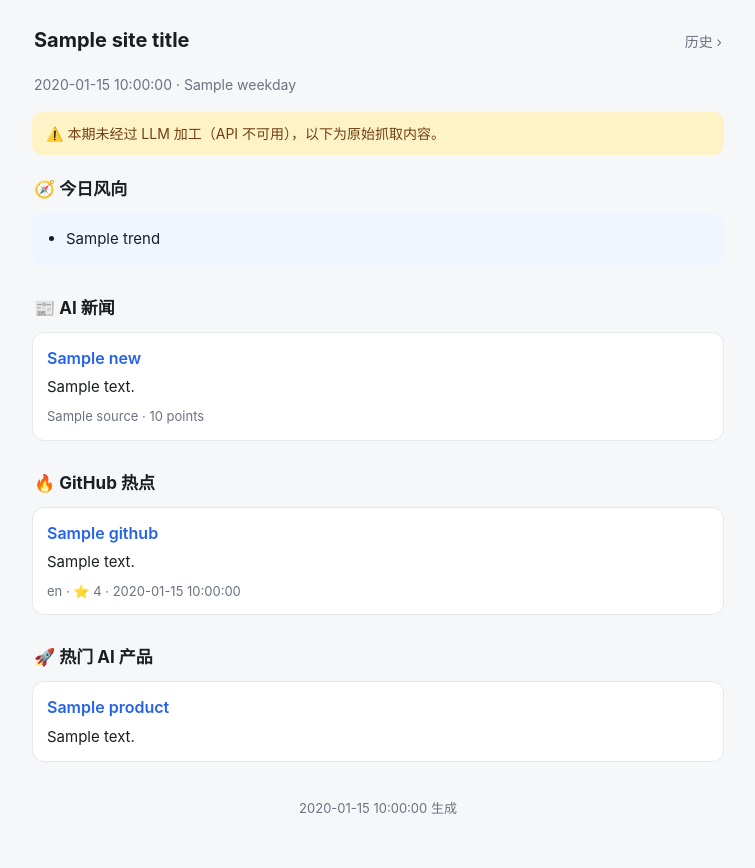
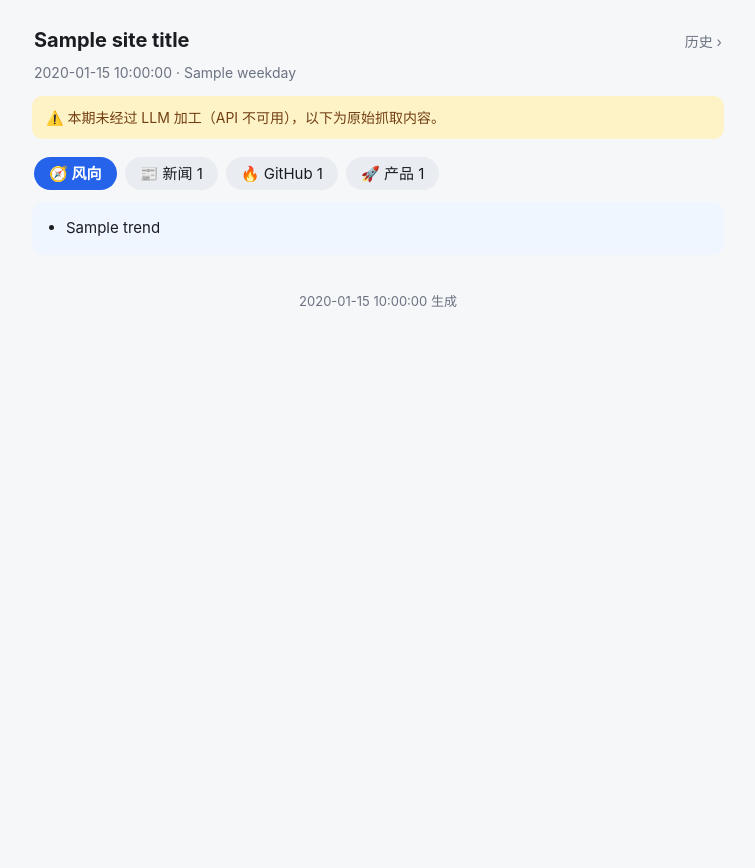
Before and after one commit to hejinjun/daily, a Python web app: template ai_daily/templates/daily.html.j2 in a window 1280 px wide. Shown: the whole page, without its empty margins (262-1017 px from the left). After the commit the page ends 307 px from the top, so only its background shows below. Run offline with Jinja, Linux system fonts and the light colour scheme; the template is opened without the code that fills it: most values are stand-ins (such as "Sample title", 1, 10 or a date in 2020).

Commit message:
日报页面改为 Tab 切换布局
Co-Authored-By: Claude Fable 5 <noreply@anthropic.com>

```diff
--- a/ai_daily/templates/daily.html.j2
+++ b/ai_daily/templates/daily.html.j2
@@ -8,11 +8,13 @@
   :root {
     --bg: #f6f7f9; --card: #ffffff; --text: #1a1d21; --muted: #6b7280;
     --accent: #2563eb; --border: #e5e7eb; --trend-bg: #eff6ff;
+    --pill: #e9ecf1; --pill-active: #2563eb; --pill-active-text: #fff;
   }
   @media (prefers-color-scheme: dark) {
     :root {
       --bg: #101216; --card: #1a1e24; --text: #e7e9ec; --muted: #9aa1ab;
       --accent: #7aa5f8; --border: #2a2f37; --trend-bg: #1b2536;
+      --pill: #232830; --pill-active: #3b6fd6; --pill-active-text: #fff;
     }
   }
   * { box-sizing: border-box; margin: 0; }
@@ -22,14 +24,32 @@
     -webkit-font-smoothing: antialiased;
   }
   .wrap { max-width: 720px; margin: 0 auto; padding: 16px 14px 48px; }
-  header { display: flex; align-items: baseline; justify-content: space-between; padding: 8px 2px 16px; }
+  header { display: flex; align-items: baseline; justify-content: space-between; padding: 8px 2px 4px; }
   header h1 { font-size: 20px; }
   header a { color: var(--muted); font-size: 14px; text-decoration: none; }
-  .date { color: var(--muted); font-size: 14px; margin: 0 2px 16px; }
-  section { margin-bottom: 28px; }
-  section > h2 { font-size: 17px; margin: 0 2px 10px; }
-  .trends { background: var(--trend-bg); border-radius: 12px; padding: 14px 16px; }
-  .trends li { margin-left: 1.2em; margin-bottom: 6px; font-size: 15px; }
+  .date { color: var(--muted); font-size: 14px; margin: 0 2px 12px; }
+
+  nav.tabs {
+    position: sticky; top: 0; z-index: 10;
+    display: flex; gap: 8px; overflow-x: auto;
+    background: var(--bg); padding: 10px 2px 12px;
+    -webkit-overflow-scrolling: touch; scrollbar-width: none;
+  }
+  nav.tabs::-webkit-scrollbar { display: none; }
+  nav.tabs button {
+    flex: 0 0 auto; border: none; cursor: pointer;
+    background: var(--pill); color: var(--text);
+    font: 15px/1 -apple-system, "PingFang SC", sans-serif;
+    padding: 9px 15px; border-radius: 999px;
+  }
+  nav.tabs button.active { background: var(--pill-active); color: var(--pill-active-text); font-weight: 600; }
+
+  .tab { display: none; }
+  .tab.active { display: block; animation: fade .15s ease; }
+  @keyframes fade { from { opacity: 0; } to { opacity: 1; } }
+
+  .trends { background: var(--trend-bg); border-radius: 12px; padding: 14px 16px; list-style-position: outside; }
+  .trends li { margin-left: 1.2em; margin-bottom: 8px; font-size: 15px; }
   .trends li:last-child { margin-bottom: 0; }
   .card {
     background: var(--card); border: 1px solid var(--border);
@@ -38,10 +58,10 @@
   .card a.title { color: var(--accent); font-weight: 600; text-decoration: none; word-break: break-word; }
   .card p { margin-top: 4px; font-size: 15px; }
   .meta { margin-top: 6px; color: var(--muted); font-size: 13px; }
-  .empty { color: var(--muted); font-size: 14px; padding: 4px 2px; }
+  .empty { color: var(--muted); font-size: 14px; padding: 12px 2px; }
   .notice {
     background: #fef3c7; color: #713f12; border-radius: 10px;
-    padding: 10px 14px; font-size: 14px; margin-bottom: 20px;
+    padding: 10px 14px; font-size: 14px; margin: 0 0 8px;
   }
   @media (prefers-color-scheme: dark) { .notice { background: #3a2f14; color: #fde68a; } }
   footer { color: var(--muted); font-size: 13px; text-align: center; margin-top: 36px; }
@@ -59,17 +79,22 @@
   <div class="notice">⚠️ 本期未经过 LLM 加工（API 不可用），以下为原始抓取内容。</div>
   {% endif %}
 
-  {% if trends %}
-  <section>
-    <h2>🧭 今日风向</h2>
+  <nav class="tabs">
+    <button data-tab="trends" class="active">🧭 风向</button>
+    <button data-tab="news">📰 新闻{% if news %} {{ news|length }}{% endif %}</button>
+    <button data-tab="github">🔥 GitHub{% if github %} {{ github|length }}{% endif %}</button>
+    <button data-tab="products">🚀 产品{% if products %} {{ products|length }}{% endif %}</button>
+  </nav>
+
+  <section class="tab active" id="tab-trends">
+    {% if trends %}
     <ul class="trends">
       {% for t in trends %}<li>{{ t }}</li>{% endfor %}
     </ul>
+    {% else %}<div class="empty">今天没有风向归纳。</div>{% endif %}
   </section>
-  {% endif %}
 
-  <section>
-    <h2>📰 AI 新闻</h2>
+  <section class="tab" id="tab-news">
     {% for it in news %}
     <div class="card">
       <a class="title" href="{{ it.url }}">{{ it.title }}</a>
@@ -79,8 +104,7 @@
     {% else %}<div class="empty">今天没有抓到新闻。</div>{% endfor %}
   </section>
 
-  <section>
-    <h2>🔥 GitHub 热点</h2>
+  <section class="tab" id="tab-github">
     {% for it in github %}
     <div class="card">
       <a class="title" href="{{ it.url }}">{{ it.title }}</a>
@@ -90,8 +114,7 @@
     {% else %}<div class="empty">今天没有 AI 相关的 trending 项目。</div>{% endfor %}
   </section>
 
-  <section>
-    <h2>🚀 热门 AI 产品</h2>
+  <section class="tab" id="tab-products">
     {% for it in products %}
     <div class="card">
       <a class="title" href="{{ it.url }}">{{ it.title }}</a>
@@ -102,5 +125,14 @@
 
   <footer>{{ generated_at }} 生成</footer>
 </div>
+<script>
+  const tabs = document.querySelectorAll("nav.tabs button");
+  tabs.forEach(btn => btn.addEventListener("click", () => {
+    tabs.forEach(b => b.classList.toggle("active", b === btn));
+    document.querySelectorAll(".tab").forEach(s =>
+      s.classList.toggle("active", s.id === "tab-" + btn.dataset.tab));
+    window.scrollTo(0, 0);
+  }));
+</script>
 </body>
 </html>
```
